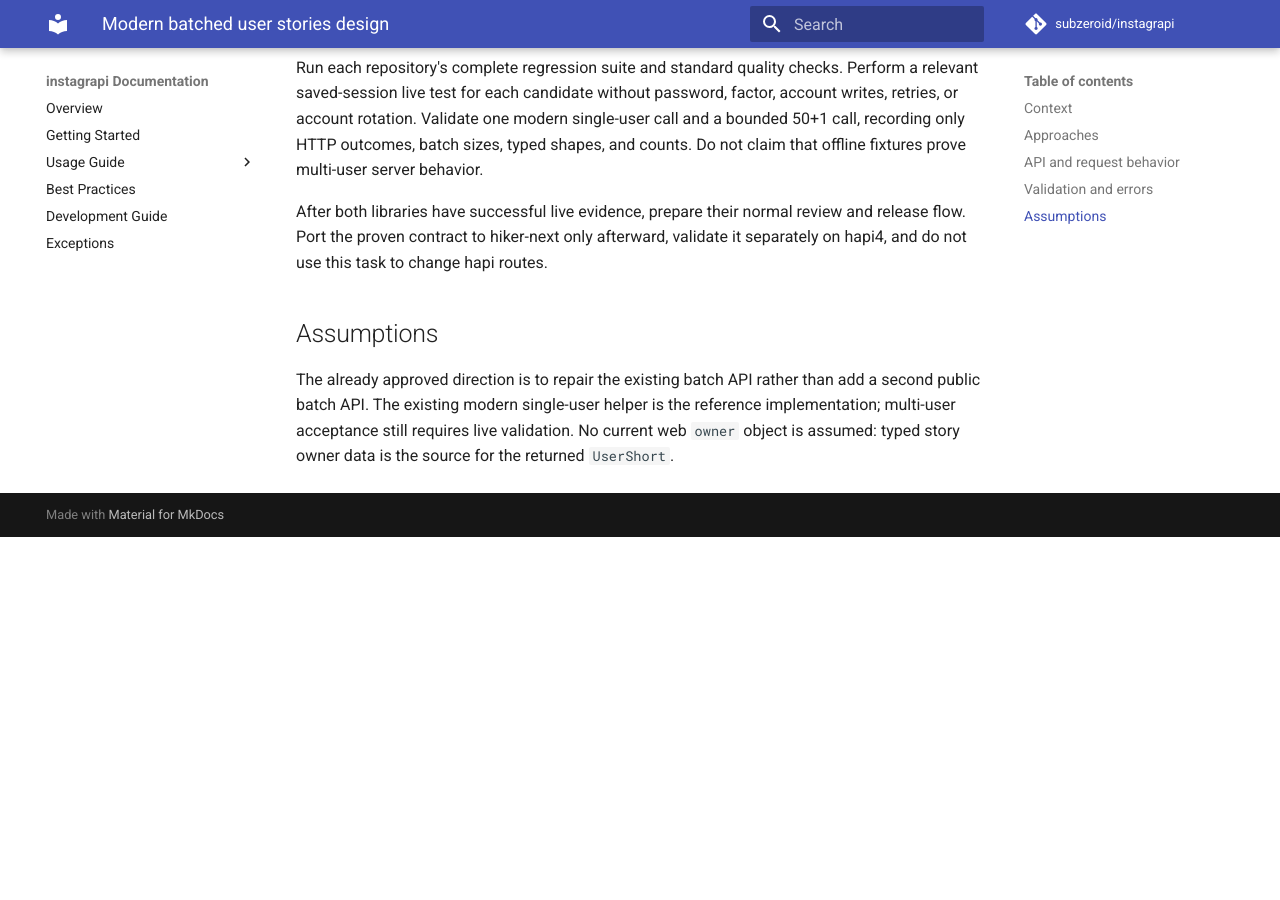
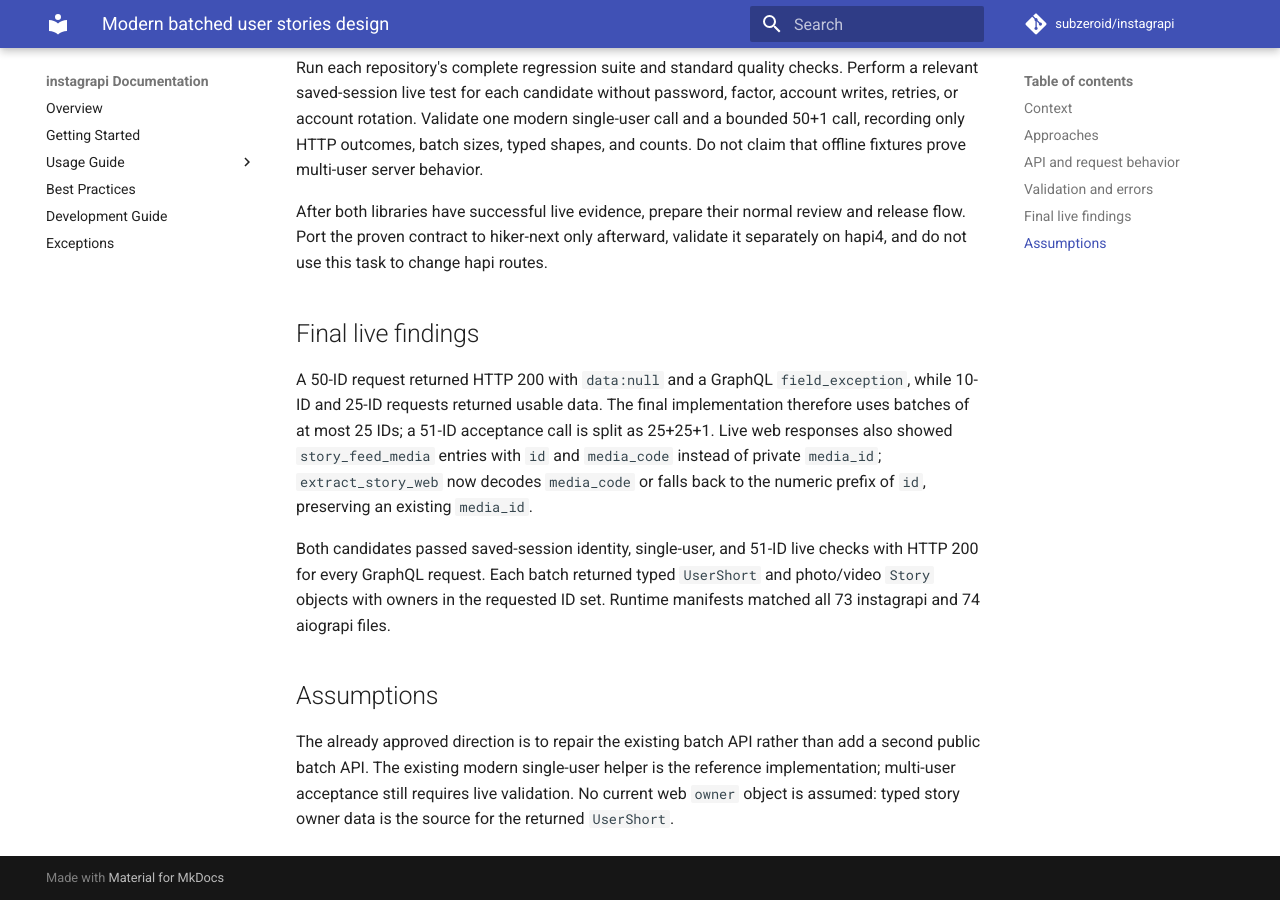
Before and after one commit to del-bestdev/instagrapi, an MkDocs documentation site: the page built from docs/superpowers/specs/2026-11-09-modern-user-stories-batch-design.md, in a window 1280 px wide and 900 px high, scrolled down 1559 px. Built offline with MkDocs 1.6.1 and Material for MkDocs 9.7.7, drawn with Linux system fonts in a browser that asks for light colours; comment, search, counter and statistics services are not loaded; the version menu is left out; before the commit the page ends 2096 px from its top, so only the background shows below that.

Commit message:
docs: record live story batch findings

```diff
--- a/docs/superpowers/specs/2026-11-09-modern-user-stories-batch-design.md
+++ b/docs/superpowers/specs/2026-11-09-modern-user-stories-batch-design.md
@@ -32,6 +32,12 @@ Run each repository's complete regression suite and standard quality checks. Per
 
 After both libraries have successful live evidence, prepare their normal review and release flow. Port the proven contract to hiker-next only afterward, validate it separately on hapi4, and do not use this task to change hapi routes.
 
+## Final live findings
+
+A 50-ID request returned HTTP 200 with `data:null` and a GraphQL `field_exception`, while 10-ID and 25-ID requests returned usable data. The final implementation therefore uses batches of at most 25 IDs; a 51-ID acceptance call is split as 25+25+1. Live web responses also showed `story_feed_media` entries with `id` and `media_code` instead of private `media_id`; `extract_story_web` now decodes `media_code` or falls back to the numeric prefix of `id`, preserving an existing `media_id`.
+
+Both candidates passed saved-session identity, single-user, and 51-ID live checks with HTTP 200 for every GraphQL request. Each batch returned typed `UserShort` and photo/video `Story` objects with owners in the requested ID set. Runtime manifests matched all 73 instagrapi and 74 aiograpi files.
+
 ## Assumptions
 
 The already approved direction is to repair the existing batch API rather than add a second public batch API. The existing modern single-user helper is the reference implementation; multi-user acceptance still requires live validation. No current web `owner` object is assumed: typed story owner data is the source for the returned `UserShort`.
```
Also changed, not shown: docs/superpowers/plans/2026-11-09-modern-user-stories-batch.md (+2 -0 lines).
